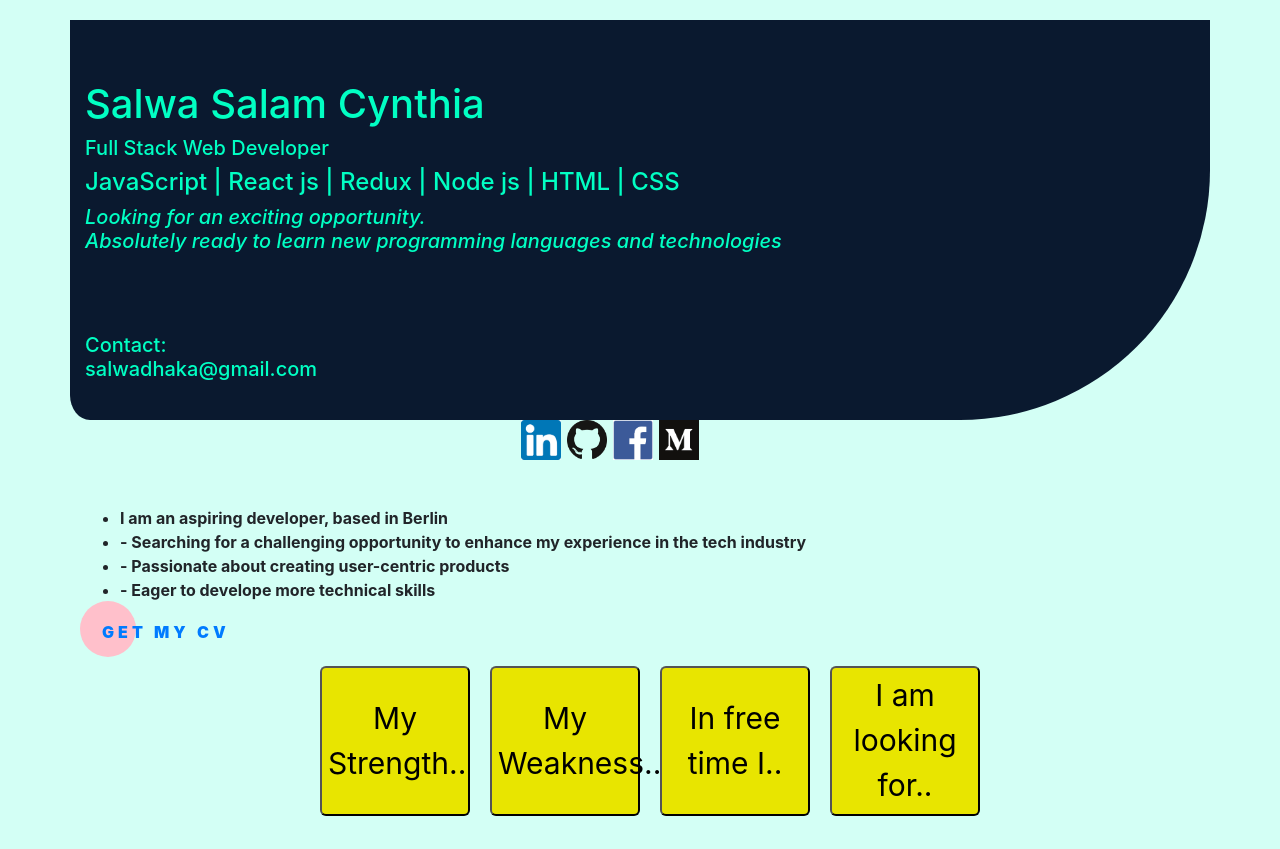
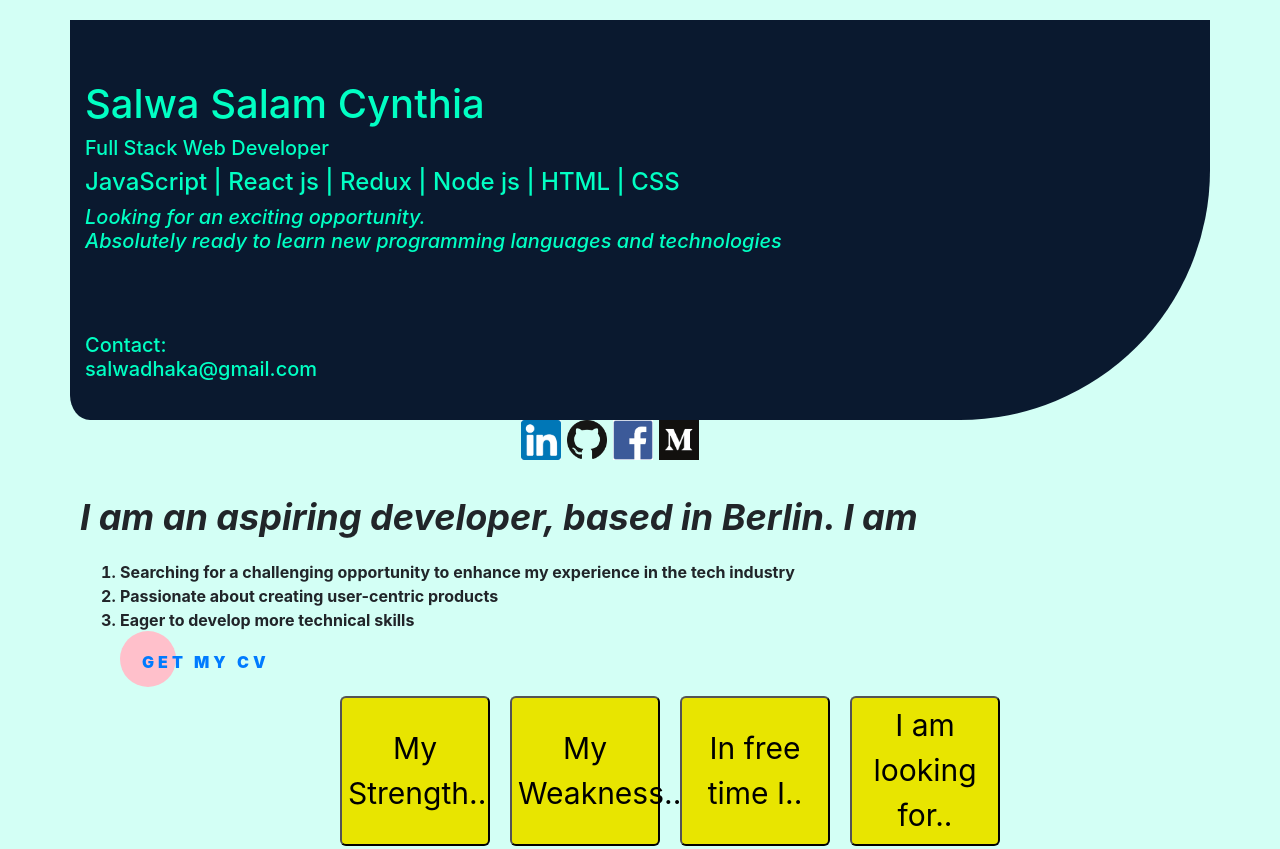
Before and after one commit to salwacynthia/Cynthias-sPortfoilo, a website: page index.html in a window 1280 px wide. Shown: the top 849 px of the page. Drawn offline with nearby package versions, Linux system fonts and the light colour scheme.

Commit message:
about edited again

```diff
--- a/index.html
+++ b/index.html
@@ -71,13 +71,13 @@
 
       <div class="container" id="about">
                   <p style="font-size:36px;font-style:italic;"> <b>
-                    <ul>
-                      <li> I am an aspiring developer, based in Berlin </li>
-                      <li>- Searching for a challenging opportunity to enhance my experience in the tech industry</li>
-                      <li>- Passionate about creating user-centric products</li>
-                      <li>- Eager to develope more technical skills</li>
+                    I am an aspiring developer, based in Berlin. I am
+                    <ol>
+                      <li>Searching for a challenging opportunity to enhance my experience in the tech industry</li>
+                      <li>Passionate about creating user-centric products</li>
+                      <li>Eager to develop more technical skills</li>
 
-                    </ul>
+                    </l>
                     <!-- I am an aspiring developer, based in Berlin
                     searching for a challenging opportunity to enhance my experience in the tech industry. I am Passionate about
                     creating user-centric products. I believe in adding value to the team I am working with and enhancing personal skills.  -->
```
